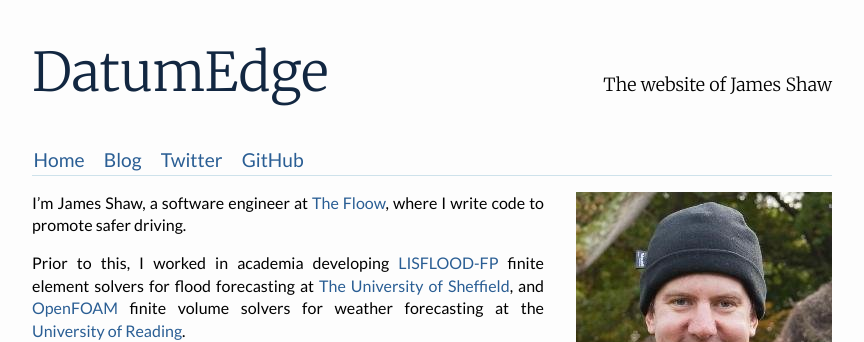
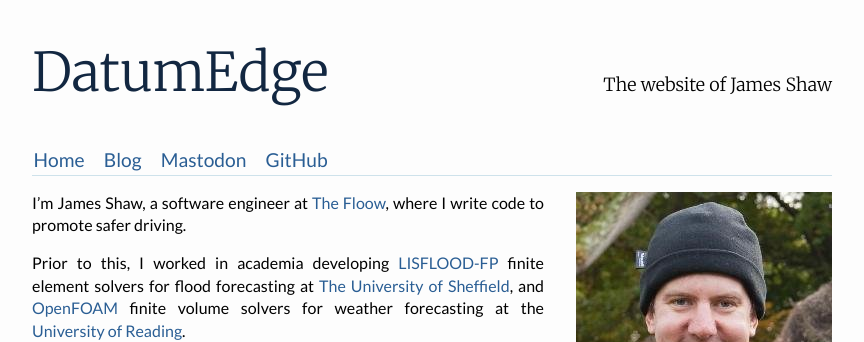
Before and after one commit to hertzsprung/hertzsprung.github.io, a Jekyll site: the page built from index.html, in a window 1280 px wide. Shown: the top 342 px of the page, without its empty margins (208-1072 px from the left). Built offline with Jekyll 4.4.1, drawn with Linux system fonts in a browser that asks for light colours.

Commit message:
switch from twitter to mastodon

```diff
--- a/_config.yml
+++ b/_config.yml
@@ -4,7 +4,7 @@ email: js102@zepler.net
 baseurl: ""
 url: "https://www.datumedge.co.uk"
 disqus_shortname: datumedge
-twitter_username: hertzsprrrung
+mastodon_username: hertzsprung
 github_username:  hertzsprung
 stackoverflow_userid: 150884
 defaults:
--- a/_includes/header.html
+++ b/_includes/header.html
@@ -11,7 +11,7 @@
       {% comment %}
       <li>Curriculum Vitae</li>
       {% endcomment %}
-      <li><a href="https://twitter.com/{{ site.twitter_username }}">Twitter</a></li>
+      <li><a href="https://mastodon.social/@{{ site.mastodon_username }}">Mastodon</a></li>
       <li><a href="https://github.com/{{ site.github_username }}">GitHub</a></li>
     </ul>
   </nav>
```
